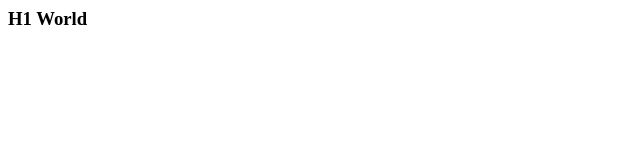
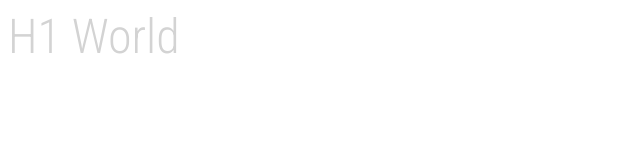
Before and after one commit to dahiyasaab/H1, a plain HTML site: page index.html in a window 1280 px wide. Shown: the whole page, without its empty margins (0-640 px from the left). Drawn offline with Linux system fonts and the light colour scheme.

Commit message:
Update index.html

```diff
--- a/index.html
+++ b/index.html
@@ -1,6 +1,6 @@
 <html>
   <title>Testing H3</title>
-  <link rel="stylesheet" src="css/master.css">
+  <link rel="stylesheet" href="css/master.css">
   <body>
     <h3>H1 World</h3>
   </body>
```
